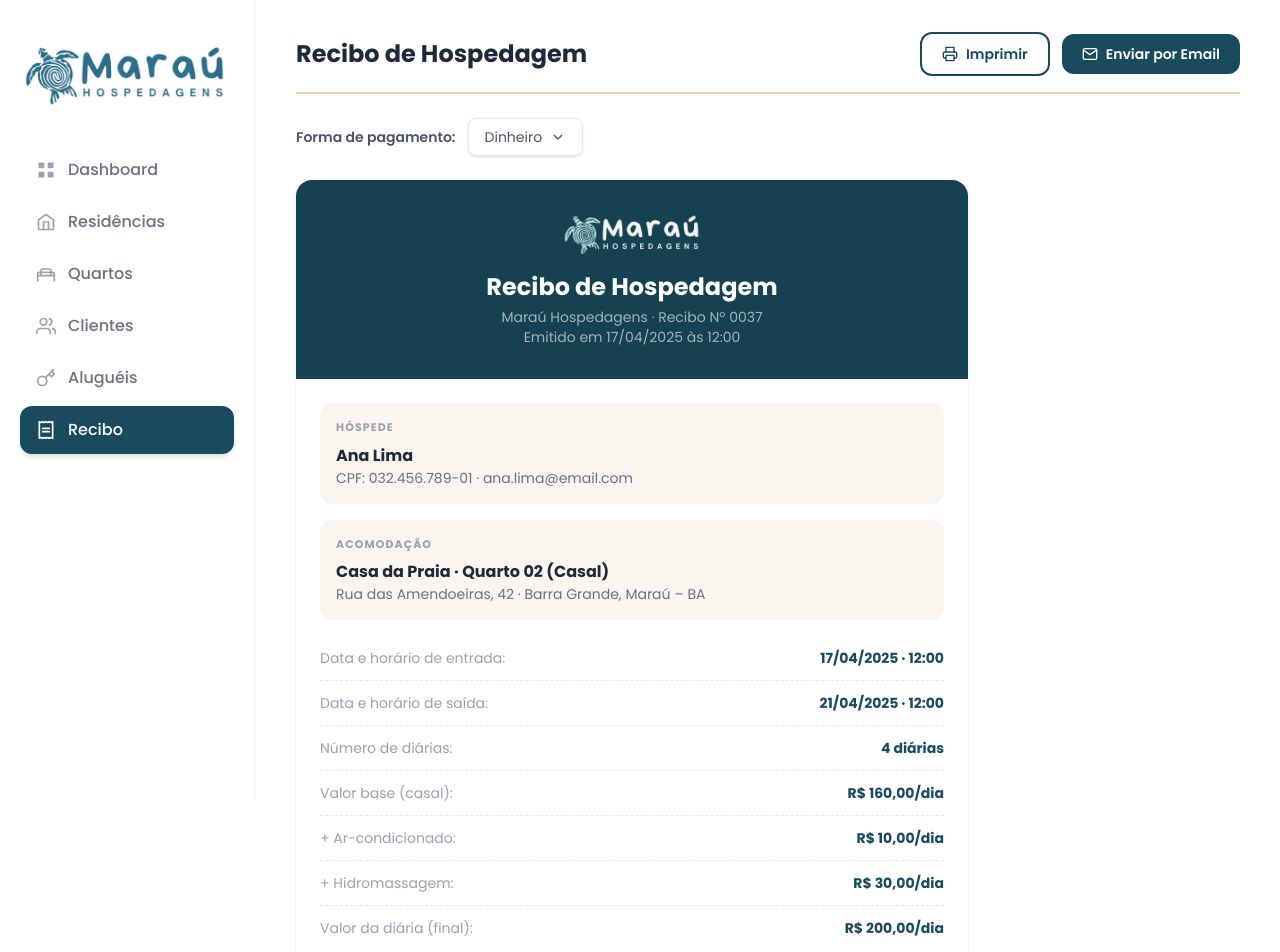
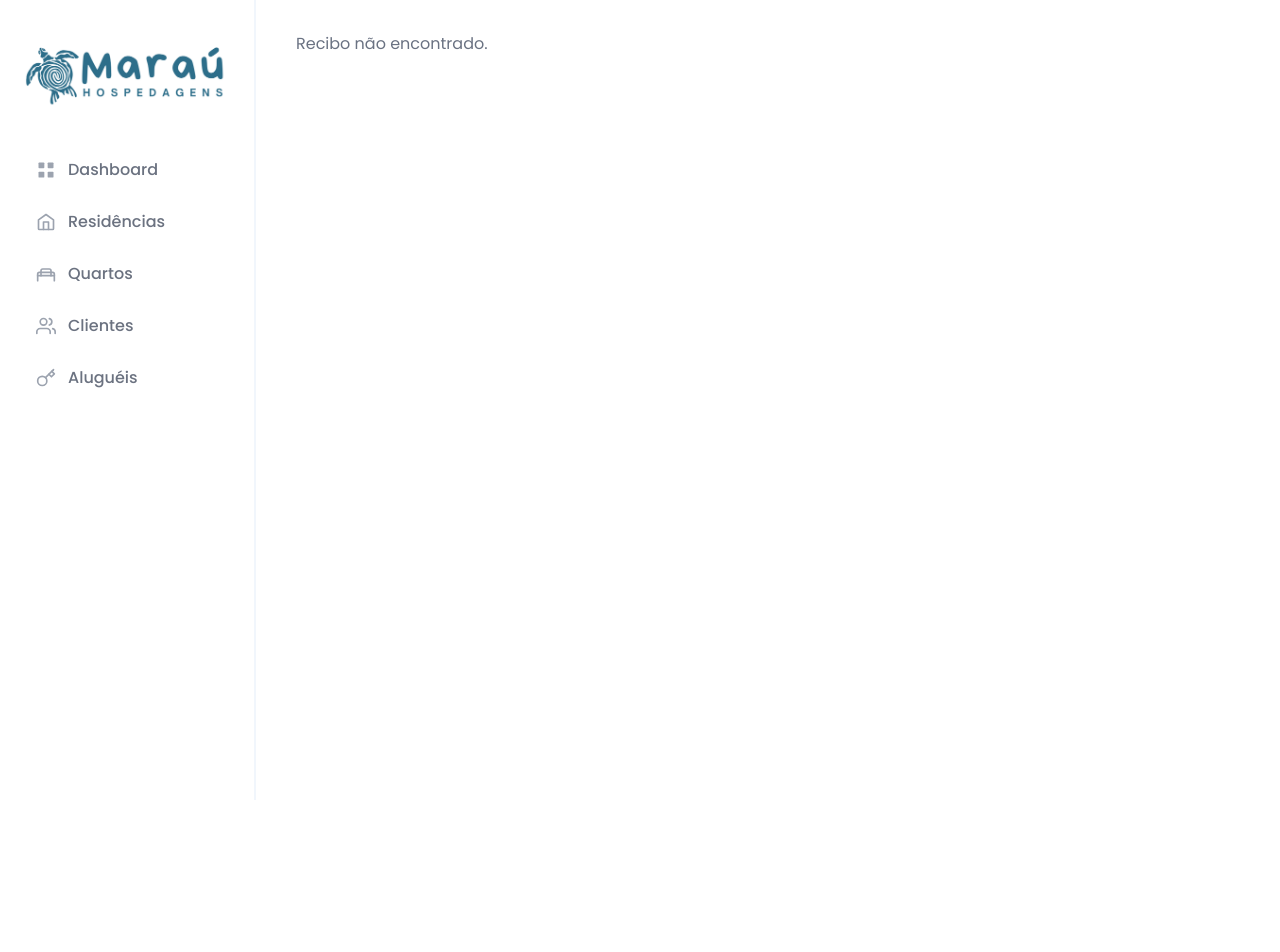
Before and after one commit to Programacao-Modular-PUC/trabalho-pratico-marau-hospedagens, a Next.js app in the folder Codigo/Frontend/marau-hospedagens/: page /recibo in a window 1280 px wide. Shown: the top 952 px of the page. After the commit the page ends 800 px from the top, so only its background shows below. Built offline with nearby package versions, Linux system fonts and the light colour scheme.

Commit message:
Ajustes do componente de Recibo

```diff
--- a/Codigo/Frontend/marau-hospedagens/app/recibo/page.tsx
+++ b/Codigo/Frontend/marau-hospedagens/app/recibo/page.tsx
@@ -1,39 +1,51 @@
 "use client";
 
 import { useState } from "react";
-import PageHeader from "@/components/PageHeader";
+import { useSearchParams } from "next/navigation";
 
-const recibo = {
-    numero: "0037",
-    emitidoEm: "17/04/2025 às 12:00",
-    hospede: {
-        nome: "Ana Lima",
-        cpf: "032.456.789-01",
-        email: "ana.lima@email.com",
-    },
-    acomodacao: {
-        nome: "Casa da Praia · Quarto 02 (Casal)",
-        endereco: "Rua das Amendoeiras, 42 · Barra Grande, Maraú – BA",
-    },
-    entrada: "17/04/2025",
-    entradaHora: "12:00",
-    saida: "21/04/2025",
-    saidaHora: "12:00",
+const BRAND = "#1A4A5E";
+
+// Mock — substituir por fetch da API quando o back estiver pronto
+const alugueis = [
+    {
+        id: 2,
+        numero: "0034",
+        emitidoEm: "16/04/2025 às 08:45",
+        hospede: { nome: "João Santos", cpf: "045.678.912-23", email: "joao.santos@email.com" },
+        acomodacao: { nome: "Casa da Praia · Quarto 01 (Solteiro)", endereco: "Rua das Amendoeiras, 42 · Barra Grande, Maraú – BA" },
+        entrada: "12/04/2025", entradaHora: "12:00",
+        saida: "16/04/2025", saidaHora: "12:00",
         diarias: 4,
         itens: [
-        { label: "Valor base (casal):", valor: "R$ 160,00/dia" },
+            { label: "Valor base (solteiro):", valor: "R$ 110,00/dia" },
             { label: "+ Ar-condicionado:", valor: "R$ 10,00/dia" },
-        { label: "+ Hidromassagem:", valor: "R$ 30,00/dia" },
-        { label: "Valor da diária (final):", valor: "R$ 200,00/dia" },
+            { label: "Valor da diária (final):", valor: "R$ 120,00/dia" },
         ],
-    totalFinal: "R$ 800,00",
-};
+        totalFinal: "R$ 480,00",
+    },
+    {
+        id: 4,
+        numero: "0035",
+        emitidoEm: "14/04/2025 às 12:00",
+        hospede: { nome: "Carlos Mendes", cpf: "078.901.234-56", email: "carlos.m@email.com" },
+        acomodacao: { nome: "Pousada do Mato · Quarto 02 (Solteiro)", endereco: "Alameda das Bromélias, 8 · Algodões, Maraú – BA" },
+        entrada: "10/04/2025", entradaHora: "12:00",
+        saida: "14/04/2025", saidaHora: "12:00",
+        diarias: 4,
+        itens: [
+            { label: "Valor base (solteiro):", valor: "R$ 80,00/dia" },
+            { label: "+ Ar-condicionado:", valor: "R$ 10,00/dia" },
+            { label: "Valor da diária (final):", valor: "R$ 90,00/dia" },
+        ],
+        totalFinal: "R$ 360,00",
+    },
+];
 
 function LinhaInfo({ label, valor }: { label: string; valor: string }) {
     return (
         <div className="flex justify-between items-center py-3 border-b border-dashed border-gray-200 last:border-b-0">
             <span className="text-sm text-gray-400">{label}</span>
-            <span className="text-sm font-bold" style={{ color: "#1A4A5E" }}>{valor}</span>
+            <span className="text-sm font-bold" style={{ color: BRAND }}>{valor}</span>
         </div>
     );
 }
@@ -54,9 +66,14 @@
 );
 
 export default function ReciboPage() {
+    const searchParams = useSearchParams();
+    const id = Number(searchParams.get("id"));
     const [pagamento, setPagamento] = useState("Dinheiro");
 
+    const recibo = alugueis.find((a) => a.id === id);
+
     const handleImprimir = () => {
+        if (!recibo) return;
         const janela = window.open("", "_blank");
         if (!janela) return;
 
@@ -69,59 +86,48 @@
         <style>
           * { margin: 0; padding: 0; box-sizing: border-box; }
           body { font-family: Arial, sans-serif; color: #000; background: white; padding: 40px; font-size: 13px; }
-
           .header { text-align: center; border-bottom: 2px solid #000; padding-bottom: 20px; margin-bottom: 24px; }
-        .header img { width: 120px; margin-bottom: 12px; filter: grayscale(100%); }
+          .header img { width: 120px; margin-bottom: 12px; }
           .header h2 { font-size: 20px; font-weight: 700; }
           .header p { font-size: 12px; color: #444; margin-top: 4px; }
-
           .bloco { border: 1px solid #ccc; border-radius: 4px; padding: 12px 16px; margin-bottom: 16px; }
           .bloco-label { font-size: 10px; font-weight: 700; letter-spacing: 0.15em; text-transform: uppercase; color: #666; margin-bottom: 6px; }
           .bloco-nome { font-weight: 700; font-size: 14px; }
           .bloco-sub { font-size: 12px; color: #444; margin-top: 2px; }
-
           .linhas { margin-bottom: 16px; }
           .linha { display: flex; justify-content: space-between; padding: 8px 0; border-bottom: 1px dashed #ccc; }
           .linha:last-child { border-bottom: none; }
           .linha-label { color: #555; }
           .linha-valor { font-weight: 700; }
-
           .total { display: flex; justify-content: space-between; border: 2px solid #000; border-radius: 4px; padding: 12px 16px; margin-bottom: 16px; }
           .total span { font-weight: 600; font-size: 14px; }
           .total strong { font-size: 18px; font-weight: 700; }
-
           .pagamento { display: flex; justify-content: space-between; border: 1px solid #ccc; border-radius: 4px; padding: 10px 16px; margin-bottom: 32px; }
-        .pagamento span { color: #555; }
-        .pagamento strong { font-weight: 700; }
-
           .assinaturas { display: flex; justify-content: space-between; margin-top: 48px; }
           .assinatura { display: flex; flex-direction: column; align-items: center; gap: 8px; }
           .linha-assinatura { width: 200px; border-bottom: 1px solid #000; }
           .assinatura span { font-size: 11px; color: #555; }
-
           .rodape { text-align: center; margin-top: 32px; font-size: 11px; color: #999; border-top: 1px solid #ccc; padding-top: 12px; }
         </style>
       </head>
       <body>
+        <div style="max-width: 600px; margin: 0 auto;">
           <div class="header">
             <img src="${window.location.origin}/logo-marau.png" alt="Maraú Hospedagens" />
             <h2>Recibo de Hospedagem</h2>
             <p>Maraú Hospedagens · Recibo Nº ${recibo.numero}</p>
             <p>Emitido em ${recibo.emitidoEm}</p>
           </div>
-
           <div class="bloco">
             <div class="bloco-label">Hóspede</div>
             <div class="bloco-nome">${recibo.hospede.nome}</div>
             <div class="bloco-sub">CPF: ${recibo.hospede.cpf} · ${recibo.hospede.email}</div>
           </div>
-
           <div class="bloco">
             <div class="bloco-label">Acomodação</div>
             <div class="bloco-nome">${recibo.acomodacao.nome}</div>
             <div class="bloco-sub">${recibo.acomodacao.endereco}</div>
           </div>
-
           <div class="linhas">
             <div class="linha"><span class="linha-label">Data e horário de entrada:</span><span class="linha-valor">${recibo.entrada} · ${recibo.entradaHora}</span></div>
             <div class="linha"><span class="linha-label">Data e horário de saída:</span><span class="linha-valor">${recibo.saida} · ${recibo.saidaHora}</span></div>
@@ -130,17 +136,14 @@
               <div class="linha"><span class="linha-label">${item.label}</span><span class="linha-valor">${item.valor}</span></div>
             `).join("")}
           </div>
-
           <div class="total">
             <span>Valor Total:</span>
             <strong>${recibo.totalFinal}</strong>
           </div>
-
           <div class="pagamento">
             <span>Forma de pagamento:</span>
             <strong>${pagamento}</strong>
           </div>
-
           <div class="assinaturas">
             <div class="assinatura">
               <div class="linha-assinatura"></div>
@@ -151,50 +154,53 @@
               <span>Assinatura do Cliente</span>
             </div>
           </div>
-
           <div class="rodape">Maraú Hospedagens · Documento gerado em ${new Date().toLocaleDateString("pt-BR")}</div>
+        </div>
       </body>
       </html>
     `);
 
         janela.document.close();
         janela.focus();
-        setTimeout(() => {
-            janela.print();
-            janela.close();
-        }, 500);
+        setTimeout(() => { janela.print(); janela.close(); }, 500);
     };
+
+    if (!recibo) {
+        return (
+            <div className="px-10 py-8">
+                <p className="text-gray-500">Recibo não encontrado.</p>
+            </div>
+        );
+    }
 
     return (
         <div className="px-10 py-8">
-            {/* Header */}
             <div className="flex items-center justify-between mb-4">
                 <h1 className="text-2xl font-bold text-gray-800">Recibo de Hospedagem</h1>
                 <div className="flex items-center gap-3">
                     <button
                         className="flex items-center gap-2 px-5 py-2.5 rounded-xl text-sm font-semibold border-2 transition-colors cursor-pointer"
-                        style={{ borderColor: "#1A4A5E", color: "#1A4A5E" }}
-                        onMouseEnter={(e) => { e.currentTarget.style.backgroundColor = "#1A4A5E"; e.currentTarget.style.color = "white"; }}
-                        onMouseLeave={(e) => { e.currentTarget.style.backgroundColor = "transparent"; e.currentTarget.style.color = "#1A4A5E"; }}
+                        style={{ borderColor: BRAND, color: BRAND }}
+                        onMouseEnter={(e) => { e.currentTarget.style.backgroundColor = BRAND; e.currentTarget.style.color = "white"; }}
+                        onMouseLeave={(e) => { e.currentTarget.style.backgroundColor = "transparent"; e.currentTarget.style.color = BRAND; }}
                         onClick={handleImprimir}
                     >
                         <IconPrint /> Imprimir
                     </button>
                     <button
                         className="flex items-center gap-2 px-5 py-2.5 rounded-xl text-sm font-semibold text-white transition-colors cursor-pointer"
-                        style={{ backgroundColor: "#1A4A5E" }}
+                        style={{ backgroundColor: BRAND }}
                         onMouseEnter={(e) => { e.currentTarget.style.backgroundColor = "#15394d"; }}
-                        onMouseLeave={(e) => { e.currentTarget.style.backgroundColor = "#1A4A5E"; }}
+                        onMouseLeave={(e) => { e.currentTarget.style.backgroundColor = BRAND; }}
                     >
                         <IconEmail /> Enviar por Email
                     </button>
                 </div>
             </div>
 
-            {/* Linha separadora */}
             <div className="h-0.5 mb-6" style={{ backgroundColor: "#E5D3BA" }} />
 
-            {/* Select de pagamento */}
+            {/* Select pagamento */}
             <div className="flex items-center gap-3 mb-6">
                 <label className="text-sm font-semibold text-gray-600">Forma de pagamento:</label>
                 <button className="flex items-center gap-2 border border-gray-200 rounded-lg px-4 py-2 text-sm text-gray-600 bg-white shadow-sm relative cursor-pointer">
@@ -216,40 +222,28 @@
                 </button>
             </div>
 
-            {/* Card do recibo */}
-            <div id="recibo-print-wrapper">
+            {/* Card recibo */}
             <div id="recibo-print" className="max-w-2xl bg-white rounded-2xl shadow-sm overflow-hidden">
-
-                    {/* Header escuro */}
-                    <div className="flex flex-col items-center py-8 px-6 text-center" style={{ backgroundColor: "#164152" }}>
-                        <img
-                            src="/logo-recibo.png"
-                            alt="Maraú Hospedagens"
-                            style={{ width: "140px", height: "auto", marginBottom: "16px" }}
-                        />
+                <div className="flex flex-col items-center py-8 px-6 text-center" style={{ backgroundColor: BRAND }}>
+                    <img src="/logo-recibo.png" alt="Maraú Hospedagens" style={{ width: "140px", height: "auto", marginBottom: "16px" }} />
                     <h2 className="text-2xl font-bold text-white">Recibo de Hospedagem</h2>
                     <p className="text-white/60 text-sm mt-1">Maraú Hospedagens · Recibo Nº {recibo.numero}</p>
                     <p className="text-white/60 text-sm">Emitido em {recibo.emitidoEm}</p>
                 </div>
 
-                    {/* Corpo */}
                 <div className="p-6 flex flex-col gap-4">
-
-                        {/* Hóspede */}
                     <div className="rounded-xl p-4" style={{ backgroundColor: "#FAF5EE" }}>
                         <p className="text-[11px] font-bold tracking-widest uppercase text-gray-400 mb-2">Hóspede</p>
                         <p className="font-bold text-gray-800">{recibo.hospede.nome}</p>
                         <p className="text-sm text-gray-500">CPF: {recibo.hospede.cpf} · {recibo.hospede.email}</p>
                     </div>
 
-                        {/* Acomodação */}
                     <div className="rounded-xl p-4" style={{ backgroundColor: "#FAF5EE" }}>
                         <p className="text-[11px] font-bold tracking-widest uppercase text-gray-400 mb-2">Acomodação</p>
                         <p className="font-bold text-gray-800">{recibo.acomodacao.nome}</p>
                         <p className="text-sm text-gray-500">{recibo.acomodacao.endereco}</p>
                     </div>
 
-                        {/* Datas e valores */}
                     <div className="flex flex-col">
                         <LinhaInfo label="Data e horário de entrada:" valor={`${recibo.entrada} · ${recibo.entradaHora}`} />
                         <LinhaInfo label="Data e horário de saída:" valor={`${recibo.saida} · ${recibo.saidaHora}`} />
@@ -259,22 +253,16 @@
                         ))}
                     </div>
 
-                        {/* Total */}
-                        <div
-                            className="flex justify-between items-center px-5 py-4 rounded-xl"
-                            style={{ backgroundColor: "#1A4A5E" }}
-                        >
+                    <div className="flex justify-between items-center px-5 py-4 rounded-xl" style={{ backgroundColor: BRAND }}>
                         <span className="text-white font-semibold">Valor Total:</span>
                         <span className="text-white text-xl font-bold">{recibo.totalFinal}</span>
                     </div>
 
-                        {/* Forma de pagamento */}
                     <div className="flex justify-between items-center px-5 py-3 rounded-xl border-2" style={{ borderColor: "#E5D3BA" }}>
                         <span className="text-sm text-gray-400 font-medium">Forma de pagamento:</span>
-                            <span className="text-sm font-bold" style={{ color: "#1A4A5E" }}>{pagamento}</span>
+                        <span className="text-sm font-bold" style={{ color: BRAND }}>{pagamento}</span>
                     </div>
 
-                        {/* Assinaturas */}
                     <div className="flex justify-between items-end mt-8 pt-6 border-t border-dashed border-gray-200">
                         <div className="flex flex-col items-center gap-2">
                             <div className="w-48 border-b-2 border-gray-300" />
@@ -288,6 +276,5 @@
                 </div>
             </div>
         </div>
-        </div>
     );
 }
--- a/Codigo/Frontend/marau-hospedagens/components/Sidebar.tsx
+++ b/Codigo/Frontend/marau-hospedagens/components/Sidebar.tsx
@@ -67,17 +67,6 @@
             </svg>
         ),
     },
-    {
-        label: "Recibo",
-        href: "/recibo",
-        icon: (
-            <svg width="20" height="20" viewBox="0 0 24 24" fill="none" stroke="currentColor" strokeWidth="2" strokeLinecap="round" strokeLinejoin="round">
-                <path d="M4 2v20l2-1 2 1 2-1 2 1 2-1 2 1 2-1 2 1V2l-2 1-2-1-2 1-2-1-2 1-2-1-2 1z" />
-                <line x1="8" y1="10" x2="16" y2="10" />
-                <line x1="8" y1="14" x2="16" y2="14" />
-            </svg>
-        ),
-    },
 ];
 
 const BRAND = "#1A4A5E";
```
Also changed, not shown: Codigo/Frontend/marau-hospedagens/app/alugueis/page.tsx (+8 -0 lines). Lines whose indentation alone changed are shown as unchanged.
